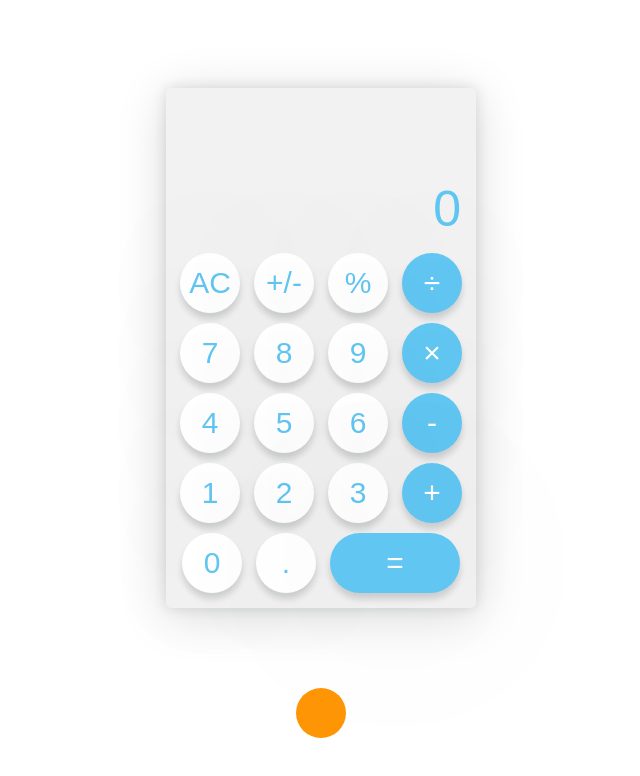
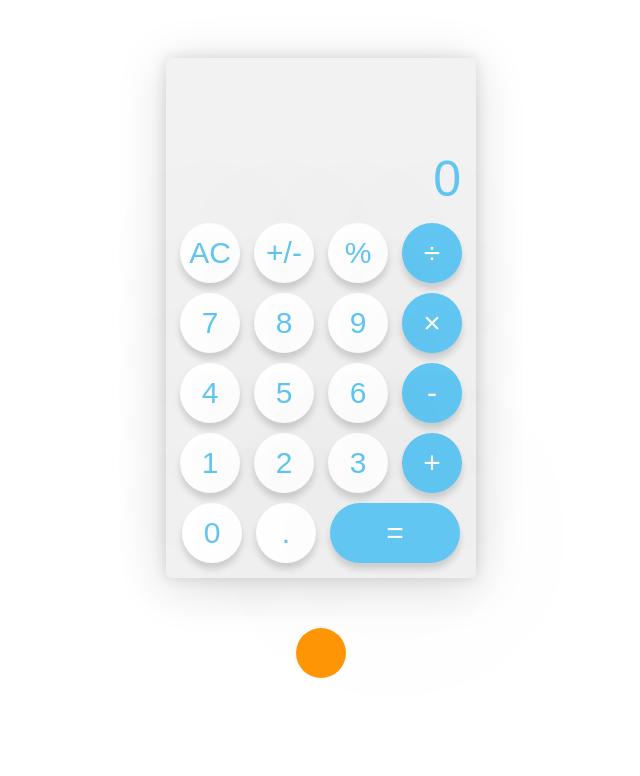
Before and after one commit to roomaank/AngularCalculator, an Angular app: page /calculator in a window 1280 px wide. Shown: the top 776 px of the page, without its empty margins (319-959 px from the left). Built offline with nearby package versions, Linux system fonts and the light colour scheme.

Commit message:
create AC button

```diff
--- a/src/app/components/calculator/calculator.component.scss
+++ b/src/app/components/calculator/calculator.component.scss
@@ -13,7 +13,7 @@
   &-wrapper {
     height: 500px;
     width: 300px;
-    margin: 80px auto;
+    margin: 50px auto;
     background-color: #f2f2f2;
     border-radius: 5px;
     padding: 10px 5px;
```
